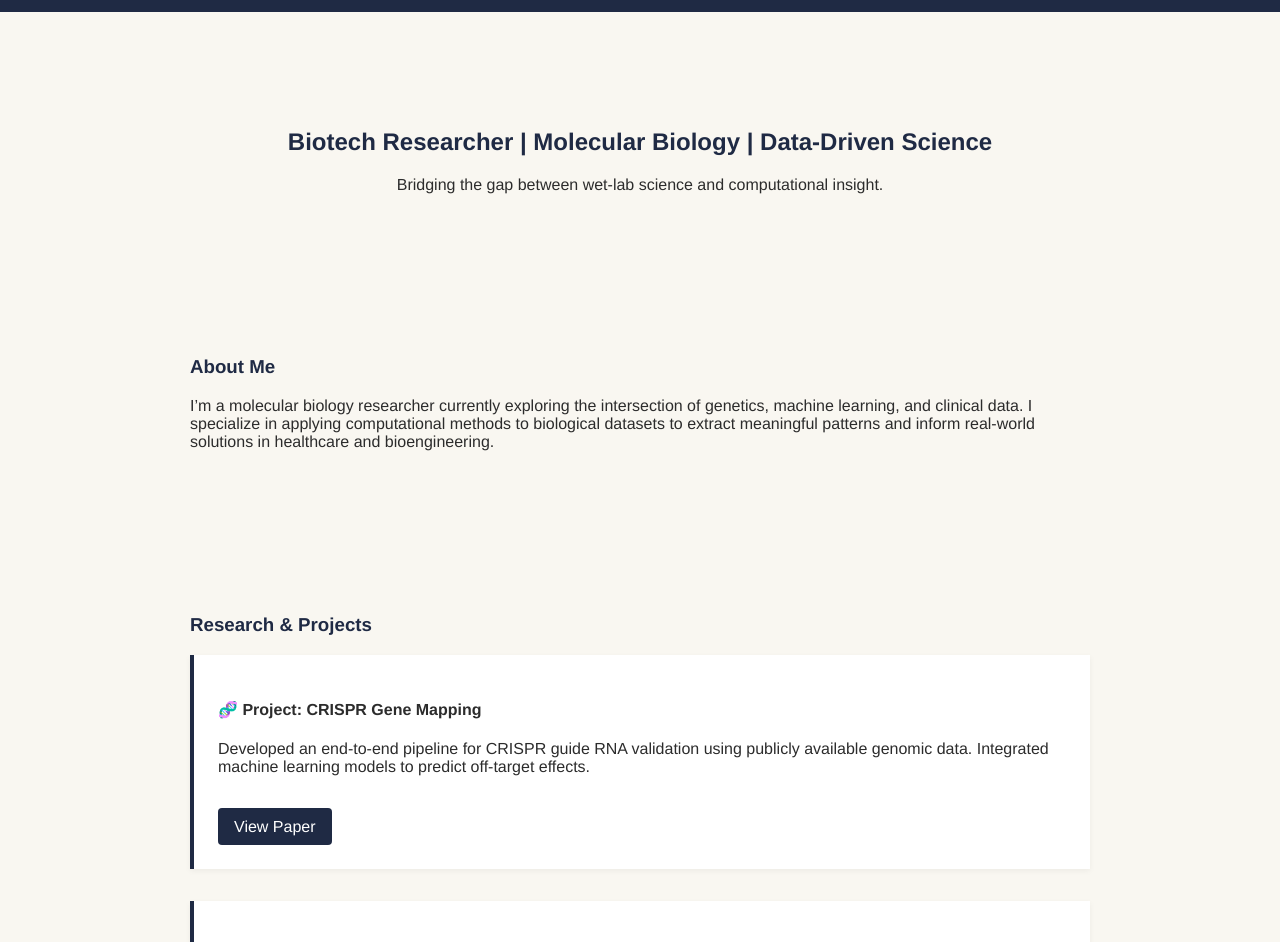
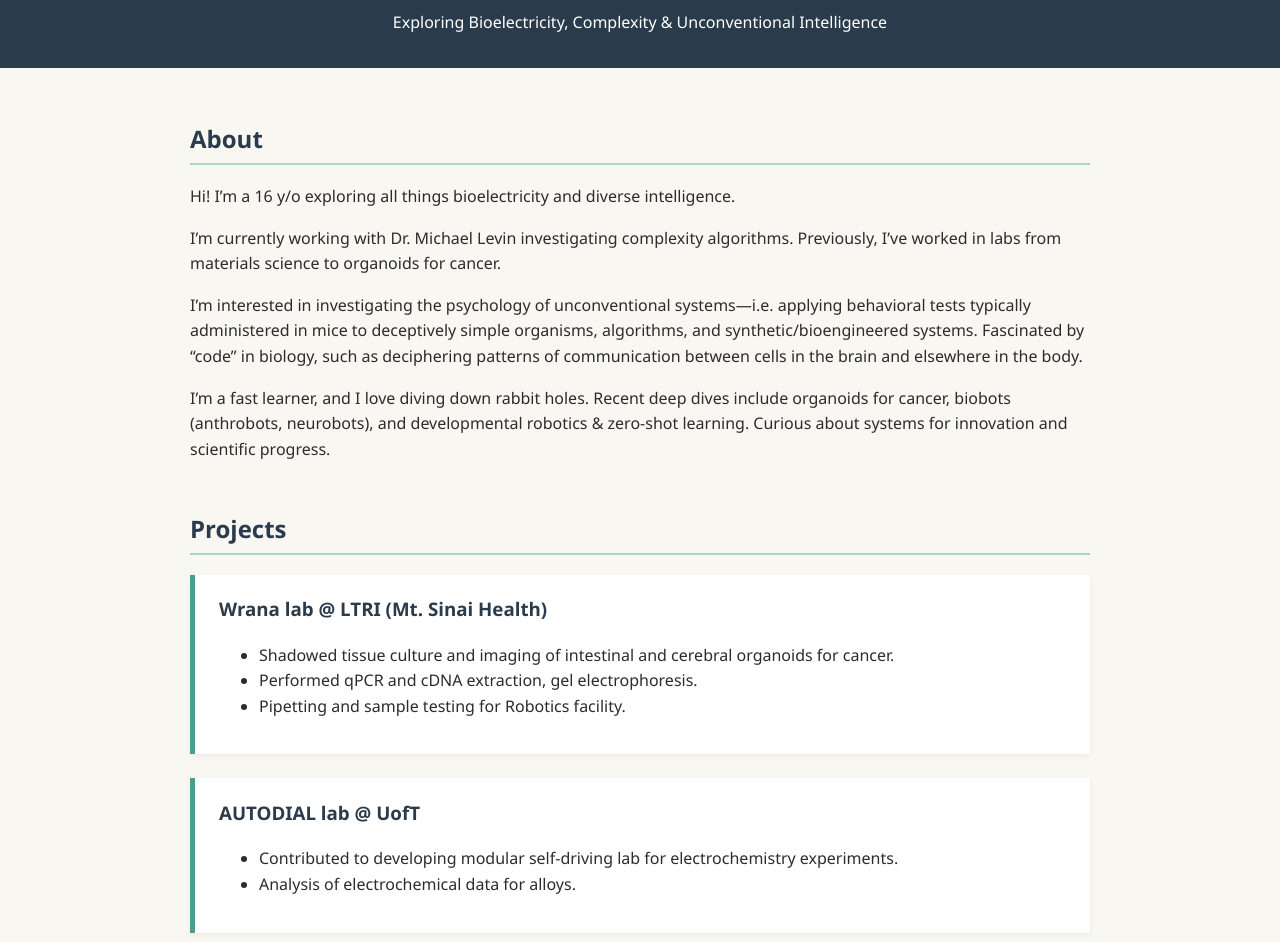
Before and after one commit to melynez/melynez.github.io, a plain HTML site: page index.html in a window 1280 px wide. Shown: the part 100-1042 px from the top of the page. Drawn offline with Linux system fonts and the light colour scheme.

Commit message:
Update index.html

```diff
--- a/index.html
+++ b/index.html
@@ -3,156 +3,140 @@
 <head>
   <meta charset="UTF-8" />
   <meta name="viewport" content="width=device-width, initial-scale=1.0" />
-  <title>Melyne Zhou</title>
+  <title>Your Name | Bioelectricity & Complexity</title>
   <style>
     :root {
-      --navy: #1F2A44;
       --beige: #F9F7F1;
+      --navy: #2A3B4C;
+      --green: #4B9E8F;
+      --light-green: #A7D7C5;
       --text: #2C2C2C;
-      --muted: #CBD6E2;
     }
 
     body {
       margin: 0;
-      font-family: 'Helvetica Neue', sans-serif;
+      font-family: 'Segoe UI', 'Helvetica Neue', sans-serif;
       background-color: var(--beige);
       color: var(--text);
+      line-height: 1.6;
     }
 
     header {
       background-color: var(--navy);
       color: white;
       padding: 1rem 2rem;
-      display: flex;
-      justify-content: space-between;
-      align-items: center;
-      position: sticky;
-      top: 0;
-      z-index: 1000;
+      text-align: center;
     }
 
-    nav a {
-      color: white;
-      text-decoration: none;
-      margin-left: 1rem;
+    main {
+      max-width: 900px;
+      margin: 0 auto;
+      padding: 2rem;
     }
 
-    nav a:hover {
-      text-decoration: underline;
+    h1, h2 {
+      color: var(--navy);
+    }
+
+    h2 {
+      border-bottom: 2px solid var(--light-green);
+      padding-bottom: 0.3rem;
+      margin-bottom: 1.2rem;
     }
 
     section {
-      padding: 4rem 2rem;
-      max-width: 900px;
-      margin: auto;
-    }
-
-    h1, h2, h3 {
-      color: var(--navy);
-    }
-
-    .hero {
-      text-align: center;
-      padding-top: 6rem;
+      margin-bottom: 3rem;
     }
 
     .project {
       background-color: white;
-      padding: 1.5rem;
-      margin-bottom: 2rem;
-      border-left: 4px solid var(--navy);
-      box-shadow: 0 2px 6px rgba(0, 0, 0, 0.05);
+      padding: 1.2rem 1.5rem;
+      margin-bottom: 1.5rem;
+      border-left: 5px solid var(--green);
+      box-shadow: 0 2px 5px rgba(0,0,0,0.05);
+    }
+
+    .project h3 {
+      margin-top: 0;
+      color: var(--navy);
     }
 
     footer {
       text-align: center;
       padding: 2rem;
+      font-size: 0.9rem;
       background-color: var(--navy);
       color: white;
-    }
-
-    a.button {
-      background-color: var(--navy);
-      color: white;
-      padding: 0.6rem 1rem;
-      border-radius: 4px;
-      text-decoration: none;
-      display: inline-block;
-      margin-top: 1rem;
-    }
-
-    a.button:hover {
-      background-color: #32466d;
     }
   </style>
 </head>
 <body>
 
-  <!-- Header -->
   <header>
     <h1>Your Name</h1>
-    <nav>
-      <a href="#about">About</a>
-      <a href="#projects">Research</a>
-      <a href="#contact">Contact</a>
-    </nav>
+    <p>Exploring Bioelectricity, Complexity & Unconventional Intelligence</p>
   </header>
 
-  <!-- Hero -->
-  <section class="hero">
-    <h2>Biotech Researcher | Molecular Biology | Data-Driven Science</h2>
-    <p>Bridging the gap between wet-lab science and computational insight.</p>
+  <main>
+
+    <section id="about">
+      <h2>About</h2>
+      <p>Hi! I’m a 16 y/o exploring all things bioelectricity and diverse intelligence.</p>
+      <p>I’m currently working with Dr. Michael Levin investigating complexity algorithms. Previously, I’ve worked in labs from materials science to organoids for cancer.</p>
+      <p>I’m interested in investigating the psychology of unconventional systems—i.e. applying behavioral tests typically administered in mice to deceptively simple organisms, algorithms, and synthetic/bioengineered systems. Fascinated by “code” in biology, such as deciphering patterns of communication between cells in the brain and elsewhere in the body.</p>
+      <p>I’m a fast learner, and I love diving down rabbit holes. Recent deep dives include organoids for cancer, biobots (anthrobots, neurobots), and developmental robotics & zero-shot learning. Curious about systems for innovation and scientific progress.</p>
     </section>
 
-  <!-- About Section -->
-  <section id="about">
-    <h3>About Me</h3>
-    <p>
-      I’m a molecular biology researcher currently exploring the intersection of genetics, machine learning, and clinical data. I specialize in applying computational methods to biological datasets to extract meaningful patterns and inform real-world solutions in healthcare and bioengineering.
-    </p>
-  </section>
-
-  <!-- Projects Section -->
     <section id="projects">
-    <h3>Research & Projects</h3>
+      <h2>Projects</h2>
 
       <div class="project">
-      <h4>🧬 Project: CRISPR Gene Mapping</h4>
-      <p>
-        Developed an end-to-end pipeline for CRISPR guide RNA validation using publicly available genomic data. Integrated machine learning models to predict off-target effects.
-      </p>
-      <a class="button" href="#">View Paper</a>
+        <h3>Wrana lab @ LTRI (Mt. Sinai Health)</h3>
+        <ul>
+          <li>Shadowed tissue culture and imaging of intestinal and cerebral organoids for cancer.</li>
+          <li>Performed qPCR and cDNA extraction, gel electrophoresis.</li>
+          <li>Pipetting and sample testing for Robotics facility.</li>
+        </ul>
       </div>
 
       <div class="project">
-      <h4>🧫 Project: Microbiome Diversity Visualizer</h4>
-      <p>
-        Built an interactive dashboard to visualize microbial community composition from 16S rRNA sequencing data. Used Python (Dash), and deployed on GitHub Pages.
-      </p>
-      <a class="button" href="#">Try the Demo</a>
+        <h3>AUTODIAL lab @ UofT</h3>
+        <ul>
+          <li>Contributed to developing modular self-driving lab for electrochemistry experiments.</li>
+          <li>Analysis of electrochemical data for alloys.</li>
+        </ul>
       </div>
 
       <div class="project">
-      <h4>📊 Project: Biomedical Data Harmonization</h4>
-      <p>
-        Collaborated with a hospital lab to standardize messy clinical datasets. Applied NLP on lab reports and structured EMR data for improved integration into research workflows.
-      </p>
-      <a class="button" href="#">Read More</a>
+        <h3>de Lannoy lab @ McMaster University</h3>
+        <ul>
+          <li>Membrane synthesis, casting, and testing.</li>
+          <li>Created a basic prototype of my proposal for a chitosan-based membrane in redox-flow batteries.</li>
+        </ul>
       </div>
+
+      <div class="project">
+        <h3>Speaker</h3>
+        <ul>
+          <li>Spoke at Web Summit in Lisbon, Portugal about the future of bioengineered systems in healthcare.</li>
+          <li>Spoke at Top 25 Women of Influence luncheon about lessons in making an influence.</li>
+        </ul>
+      </div>
+
+      <div class="project">
+        <h3>Writing</h3>
+        <ul>
+          <li>Published article w/ Climate Capital on AI for Materials Science.</li>
+          <li>Personal essays and rabbit holes (see Substack).</li>
+        </ul>
+      </div>
+
     </section>
 
-  <!-- Contact Section -->
-  <section id="contact">
-    <h3>Contact</h3>
-    <p>
-      Let's connect! I'm open to collaborations, speaking opportunities, or just discussing science and coffee.
-    </p>
-    <a class="button" href="mailto:your.email@domain.com">Email Me</a>
-  </section>
+  </main>
 
-  <!-- Footer -->
   <footer>
-    &copy; 2025 Your Name — Powered by GitHub Pages
+    &copy; 2025 Your Name. All rights reserved.
   </footer>
 
 </body>
```
Lines whose indentation alone changed are shown as unchanged.
